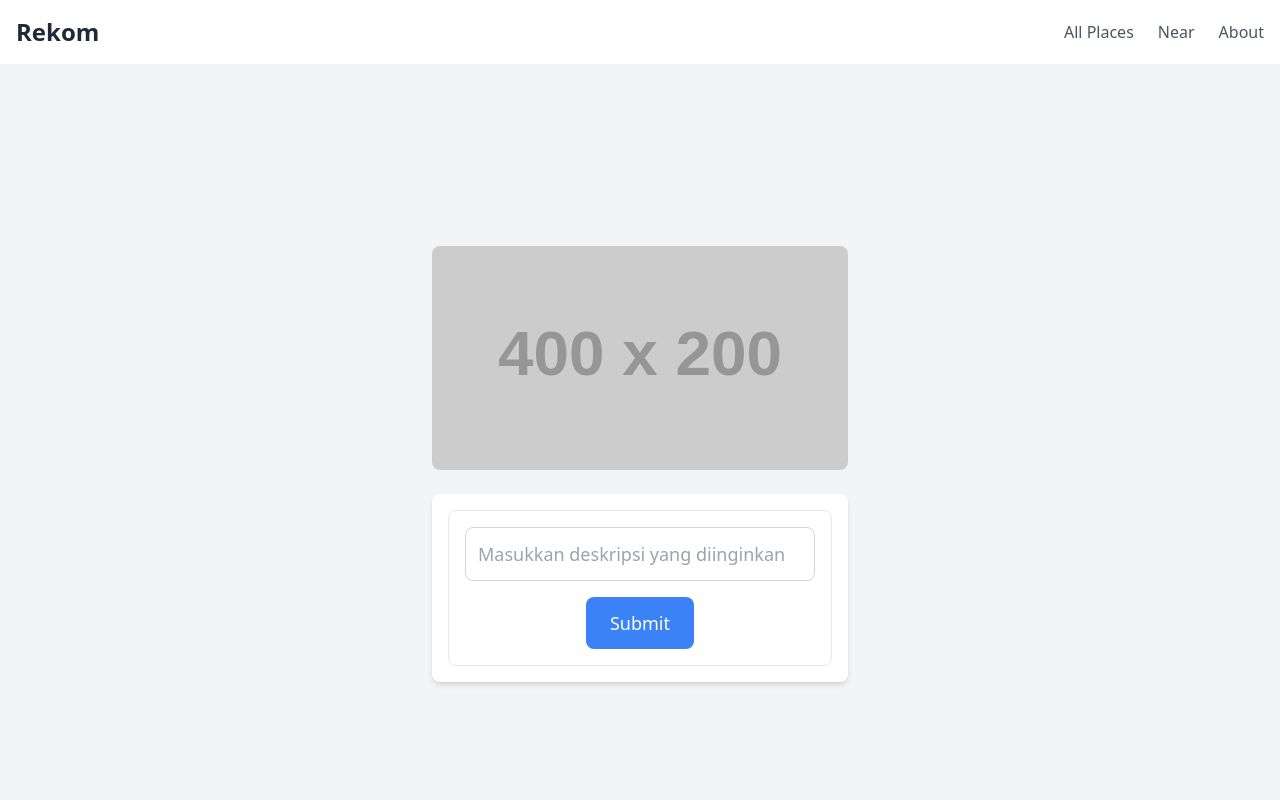
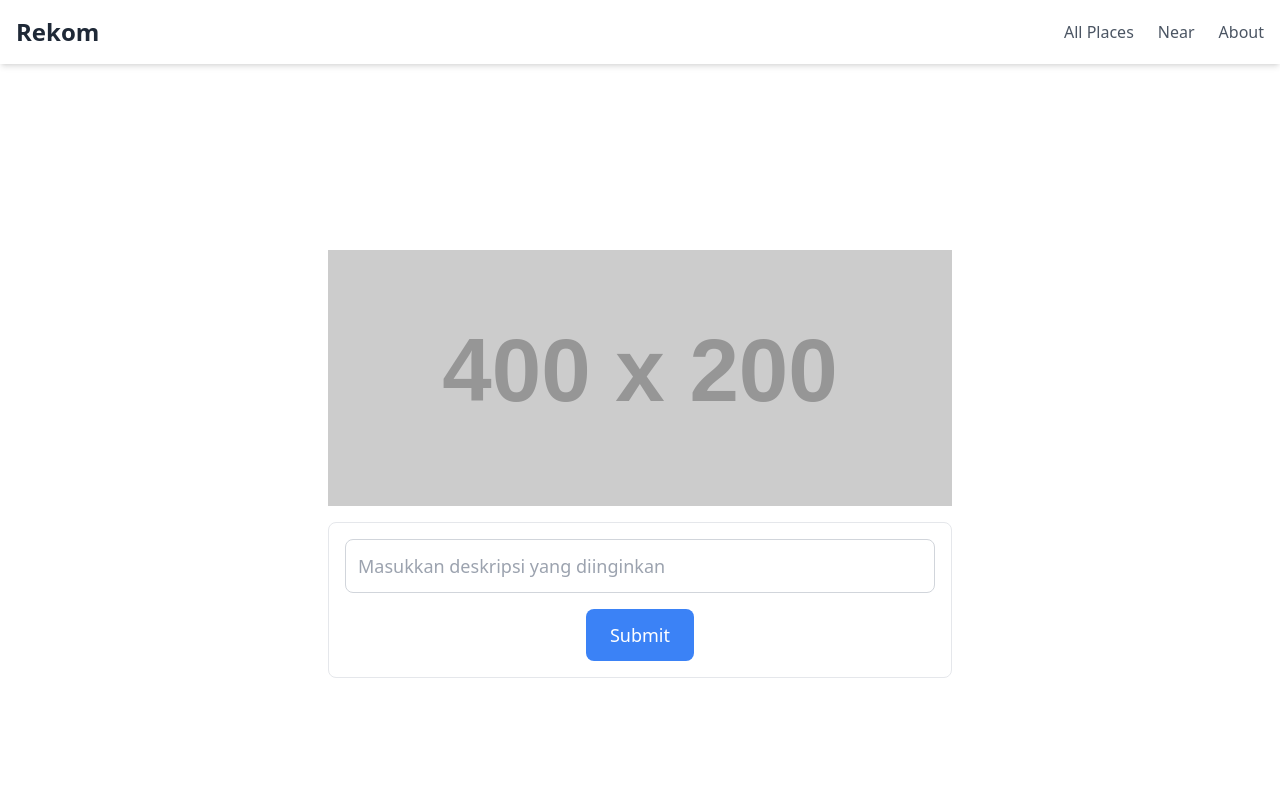
Before and after one commit to Banendra17/Rekom, a React (Create React App) app in the folder feapp/: page / in a window 1280 px wide. Shown: the top 800 px of the page. Built offline with nearby package versions, Linux system fonts and the light colour scheme.

Commit message:
Update home

```diff
--- a/feapp/src/pages/Home.jsx
+++ b/feapp/src/pages/Home.jsx
@@ -5,21 +5,17 @@
 
 const Home = () => {
   return (
-    <div className="flex flex-col min-h-screen bg-gray-100">
-      <div className="flex-grow flex flex-col justify-center items-center px-4">
-        <div className="w-full sm:w-2/3 lg:w-1/3">
-          {/* Gambar */}
-          <div className="h-48 sm:h-56 overflow-hidden rounded-lg mb-6">
+    <div className="flex flex-col min-h-screen">
+      <div className="flex-grow flex flex-col justify-center items-center p-4">
+        <div className="w-full sm:w-2/3 lg:w-1/2">
+          <div className="h-48 sm:h-64 overflow-hidden mb-4"> {/* Adjust height for mobile */}
             <img
               src="https://via.placeholder.com/400x200"
               alt="Placeholder"
-              className="w-full h-full object-cover shadow-md"
+              className="w-full h-full object-cover"
             />
           </div>
-          {/* Form Input */}
-          <div className="p-4 bg-white rounded-lg shadow-md">
-            <InputForm />
-          </div>
+          <InputForm />
         </div>
       </div>
     </div>
```
